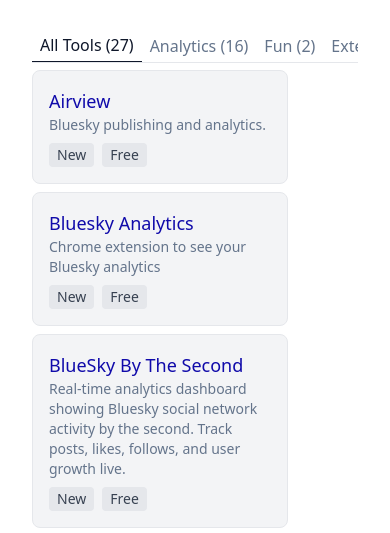
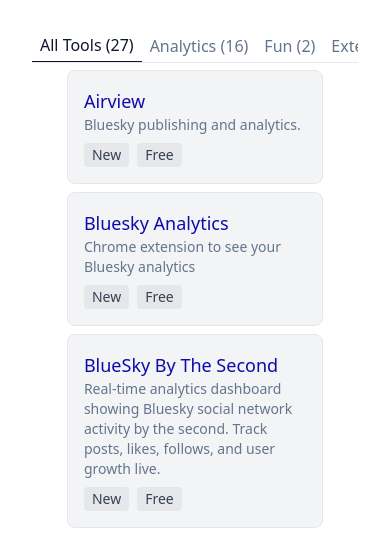
Before and after one commit to apvarun/awesome-bsky-tools, an Astro site: page / in a window 390 px wide. Shown: the part 245-778 px from the top of the page. Built offline with nearby package versions, Linux system fonts and the light colour scheme; Astro itself is replaced by a stand-in of ours.

Commit message:
fix card alignment on mobile

```diff
--- a/src/components/CardsContainer.tsx
+++ b/src/components/CardsContainer.tsx
@@ -13,7 +13,7 @@
     <section>
       <ul
         role="list"
-        className="grid grid-cols-[repeat(auto-fit,minmax(28ch,0.5fr))] gap-2 md:gap-4 py-2 md:my-4"
+        className="grid grid-cols-[repeat(auto-fit,minmax(28ch,0.5fr))] gap-2 md:gap-4 py-2 md:my-4 justify-center"
       >
         {filteredCards.map(
           ({ url, title, body, tag, "date-added": dateAdded }, i) => (
```
